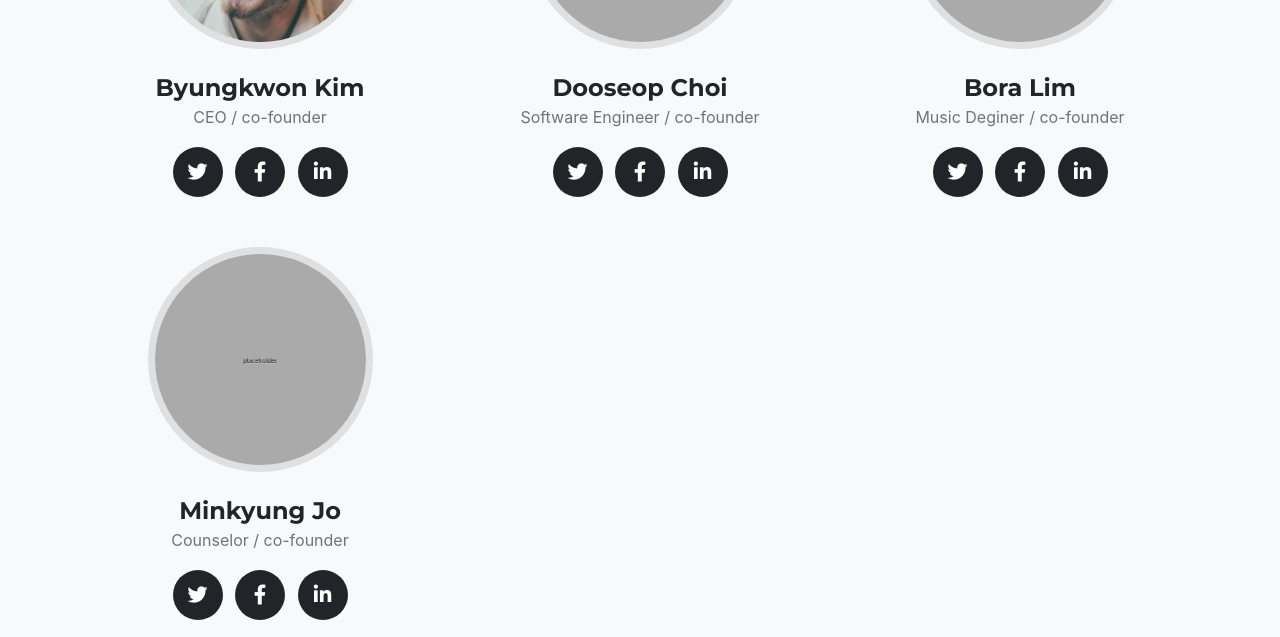
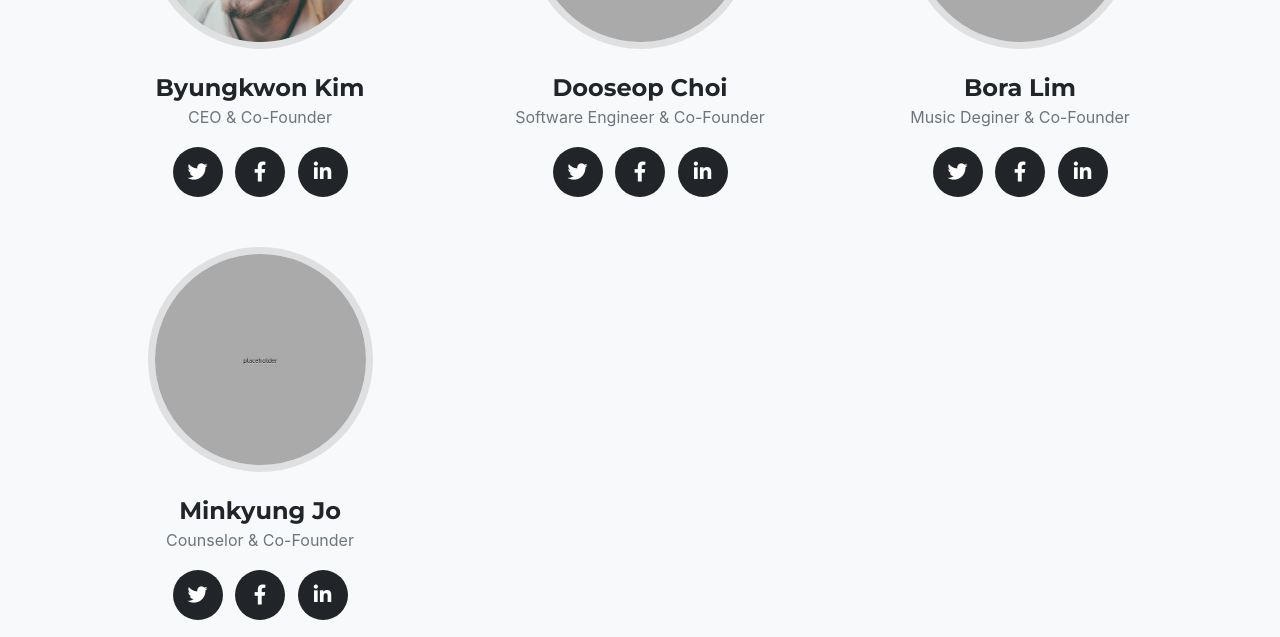
Before and after one commit to TimDSChoi/timdschoi.github.io, a Jekyll site: the page built from index.md, in a window 1280 px wide and 900 px high, scrolled down 3436 px. Shown: the part 153-790 px from the top of the window. Built offline with Jekyll 4.4.1, drawn with Linux system fonts in a browser that asks for light colours; some web fonts are replaced.

```diff
--- a/_data/sitetext.yml
+++ b/_data/sitetext.yml
@@ -87,7 +87,7 @@ team:
     section: team
     people:
       - name: "Byungkwon Kim"
-        role: "CEO / co-founder"
+        role: "CEO & Co-Founder"
         image: assets/img/team/2.jpg
         social:
           - url: https://twitter.com
@@ -97,7 +97,7 @@ team:
           - url: https://linkedin.com
             icon: fab fa-linkedin-in
       - name: "Dooseop Choi"
-        role: "Software Engineer / co-founder"
+        role: "Software Engineer & Co-Founder"
         image: assets/img/team/500x500.jpg
         social:
           - mailto: dschoi@actslab.kr
@@ -107,7 +107,7 @@ team:
           - url: https://linkedin.com
             icon: fab fa-linkedin-in
       - name: "Bora Lim"
-        role: "Music Deginer / co-founder"
+        role: "Music Deginer & Co-Founder"
         image: assets/img/team/500x500.jpg
         social:
           - url: https://twitter.com
@@ -117,7 +117,7 @@ team:
           - url: https://linkedin.com
             icon: fab fa-linkedin-in
       - name: "Minkyung Jo"
-        role: "Counselor / co-founder"
+        role: "Counselor & Co-Founder"
         image: assets/img/team/500x500.jpg
         social:
           - url: https://twitter.com
```
